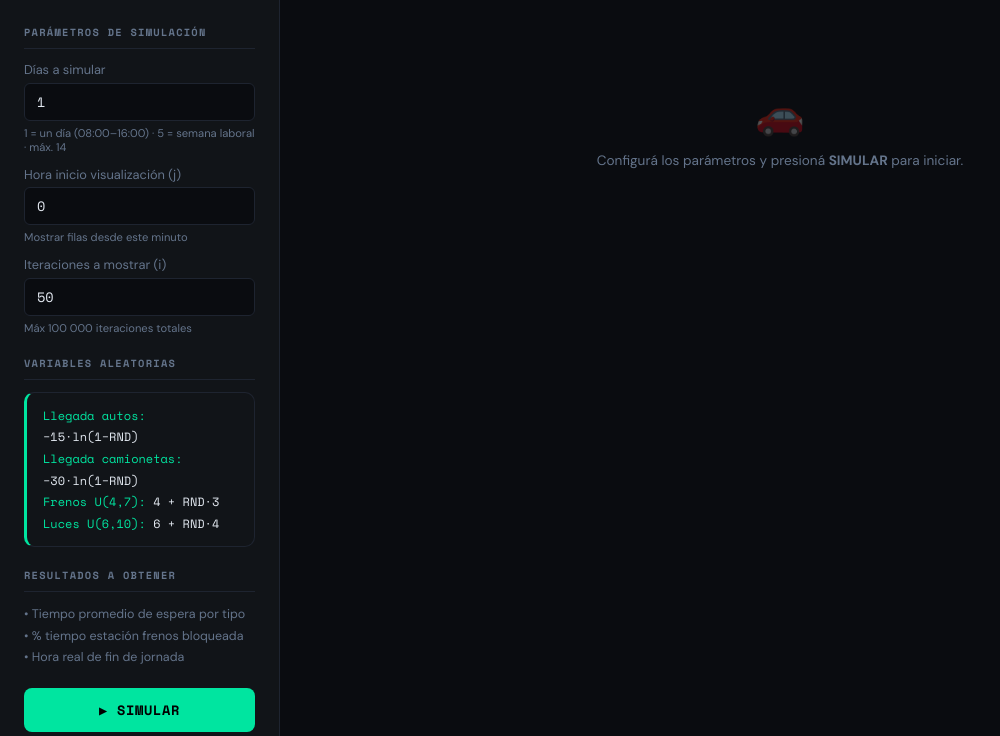
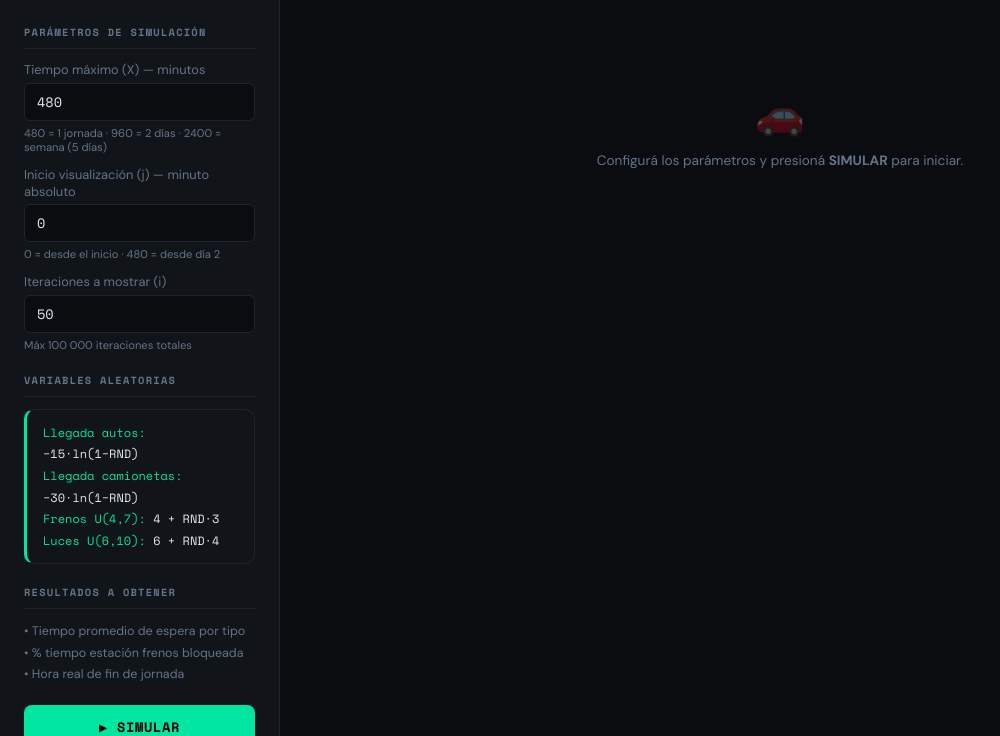
Before and after one commit to Let-so/tp-simulaci-n, a Django app: page / in a window 1280 px wide. Shown: the part 64-800 px from the top of the page, without its empty margins (0-1000 px from the left). Run offline with Django 5.2, Linux system fonts and the light colour scheme.

Commit message:
Restore tiempo_max in minutes, fix pct_bloq denominator, add hora_fin_sim
- run_simulation now takes tiempo_max (minutes) instead of dias; multiple days
  computed automatically as ceil(tiempo_max / 480)
- Partial days supported: last day gets min(480, remaining) minutes of open time
- No artificial 14-day cap; only 100k-iteration limit applies
- pct_bloq stats now divide by tiempo_max (planned working minutes) not by t
- Add hora_fin_sim + dia_fin to stats: time the last vehicle exited the system
- UI: restore tiempo_max input (minutes) with multi-day hint examples
- UI: clarify inicio_mostrar is absolute minutes

Co-Authored-By: Claude Sonnet 4.6 <noreply@anthropic.com>

```diff
--- a/simulador/simulation.py
+++ b/simulador/simulation.py
@@ -67,10 +67,11 @@ class EstacionLuces:
 
 # ─── Main simulation ─────────────────────────────────────────────────────────
 
-def run_simulation(dias: int, inicio_mostrar: float, cant_mostrar: int):
+def run_simulation(tiempo_max: int, inicio_mostrar: float, cant_mostrar: int):
     """
-    Simula `dias` jornadas laborales de 480 min (08:00–16:00) cada una.
-    Al terminar cada jornada, espera que el sistema quede vacío y arranca el día siguiente.
+    Simula `tiempo_max` minutos de trabajo en jornadas de 480 min (08:00–16:00).
+    Si tiempo_max > 480 simula múltiples días automáticamente.
+    Para cuando se alcanzan las 100.000 iteraciones o se agotan los minutos.
     Retorna (display_rows, last_row, stats, all_rows).
     """
     frenos = [EstacionFreno(1), EstacionFreno(2)]
@@ -97,7 +98,8 @@ def run_simulation(dias: int, inicio_mostrar: float, cant_mostrar: int):
     t          = 0.0
     iter_count = 0
     dia_actual = 1
-    day_close  = float(OPEN_DURATION)   # minuto en que cierra el día actual
+    # day_close: minuto absoluto en que el día actual deja de aceptar llegadas
+    day_close  = float(min(OPEN_DURATION, tiempo_max))
     cerrado    = False
 
     rows: list[dict] = []
@@ -310,11 +312,13 @@ def run_simulation(dias: int, inicio_mostrar: float, cant_mostrar: int):
                 bool(cola_autos) or bool(cola_camiones)
             )
             if not any_active:
-                if dia_actual >= dias:
+                # Minutos de trabajo ya "consumidos" en jornadas completas anteriores
+                tiempo_restante = tiempo_max - dia_actual * OPEN_DURATION
+                if tiempo_restante <= 0:
                     break
-                # Arrancar día siguiente inmediatamente después del último evento
+                # Arrancar día siguiente con los minutos que queden
                 dia_actual += 1
-                day_close   = t + OPEN_DURATION
+                day_close   = t + min(OPEN_DURATION, tiempo_restante)
                 cerrado     = False
                 rnd_la, dt_auto   = next_auto()
                 t_llegada_auto    = t + dt_auto
@@ -322,13 +326,17 @@ def run_simulation(dias: int, inicio_mostrar: float, cant_mostrar: int):
                 t_llegada_camion  = t + dt_camion
 
     # ── Final stats ───────────────────────────────────────────────────────
+    # pct_bloq: sobre tiempo_max (minutos de operación planificados), no sobre t
+    denom_bloq = max(tiempo_max, 1)
     stats = {
         "dias_simulados":    dia_actual,
+        "hora_fin_sim":      round(t, 2),   # minuto absoluto en que salió el último vehículo
+        "dia_fin":           dia_actual,
         "prom_esp_autos":    round(suma_espera_autos    / autos_atendidos,    4) if autos_atendidos    else 0,
         "prom_esp_camiones": round(suma_espera_camiones / camiones_atendidos, 4) if camiones_atendidos else 0,
-        "pct_bloq_f1":       round(tiempo_bloqueada_f1 / max(t, 1) * 100, 2),
-        "pct_bloq_f2":       round(tiempo_bloqueada_f2 / max(t, 1) * 100, 2),
-        "pct_bloq_total":    round((tiempo_bloqueada_f1 + tiempo_bloqueada_f2) / (2 * max(t, 1)) * 100, 2),
+        "pct_bloq_f1":       round(tiempo_bloqueada_f1 / denom_bloq * 100, 2),
+        "pct_bloq_f2":       round(tiempo_bloqueada_f2 / denom_bloq * 100, 2),
+        "pct_bloq_total":    round((tiempo_bloqueada_f1 + tiempo_bloqueada_f2) / (2 * denom_bloq) * 100, 2),
         "total_autos":       autos_atendidos,
         "total_camiones":    camiones_atendidos,
         "total_iter":        iter_count,
--- a/simulador/templates/simulador/index.html
+++ b/simulador/templates/simulador/index.html
@@ -436,15 +436,15 @@
       <h3>Parámetros de Simulación</h3>
 
       <div class="field">
-        <label>Días a simular</label>
-        <input type="number" id="dias" value="1" min="1" max="14">
-        <span class="hint">1 = un día (08:00–16:00) · 5 = semana laboral · máx. 14</span>
+        <label>Tiempo máximo (X) — minutos</label>
+        <input type="number" id="tiempo_max" value="480" min="1">
+        <span class="hint">480 = 1 jornada · 960 = 2 días · 2400 = semana (5 días)</span>
       </div>
 
       <div class="field">
-        <label>Hora inicio visualización (j)</label>
+        <label>Inicio visualización (j) — minuto absoluto</label>
         <input type="number" id="inicio_mostrar" value="0" min="0" step="0.1">
-        <span class="hint">Mostrar filas desde este minuto</span>
+        <span class="hint">0 = desde el inicio · 480 = desde día 2</span>
       </div>
 
       <div class="field">
@@ -521,7 +521,7 @@ async function runSim() {
   const rawInicio = document.getElementById('inicio_mostrar').value.replace(',', '.');
 
   const params = {
-    dias:           parseInt(document.getElementById('dias').value) || 1,
+    tiempo_max:     parseInt(document.getElementById('tiempo_max').value) || 480,
     inicio_mostrar: parseFloat(rawInicio) || 0,
     cant_mostrar:   parseInt(document.getElementById('cant_mostrar').value) || 50,
   };
@@ -583,6 +583,10 @@ function renderResults(rows, lastRow, stats, params, totalRows) {
     <div class="stat-card warn">
       <div class="label">% Bloq. Frenos L2</div>
       <div class="value">${stats.pct_bloq_f2.toFixed(1)}<small style="font-size:0.6em;">%</small></div>
+    </div>
+    <div class="stat-card">
+      <div class="label">Fin de jornada real</div>
+      <div class="value" style="font-size:0.95rem;">Día ${stats.dia_fin} — ${horaReal(stats.hora_fin_sim, stats.dia_fin)}</div>
     </div>
     <div class="stat-card info">
       <div class="label">Autos atendidos</div>
--- a/simulador/views.py
+++ b/simulador/views.py
@@ -14,17 +14,17 @@ def simulate(request):
     try:
         data = json.loads(request.body)
 
-        dias           = int(data.get('dias', 1))
+        tiempo_max     = int(data.get('tiempo_max', 480))
         inicio_raw     = str(data.get('inicio_mostrar', 0)).replace(',', '.')
         inicio_mostrar = float(inicio_raw)
         cant_mostrar   = int(data.get('cant_mostrar', 50))
 
-        dias           = max(1, min(dias, 14))
+        tiempo_max     = max(1, tiempo_max)          # sin límite artificial de días
         cant_mostrar   = max(1, min(cant_mostrar, 100000))
         inicio_mostrar = max(0.0, inicio_mostrar)
 
         display_rows, last_row, stats, all_rows = run_simulation(
-            dias, inicio_mostrar, cant_mostrar
+            tiempo_max, inicio_mostrar, cant_mostrar
         )
 
         return JsonResponse({
```
